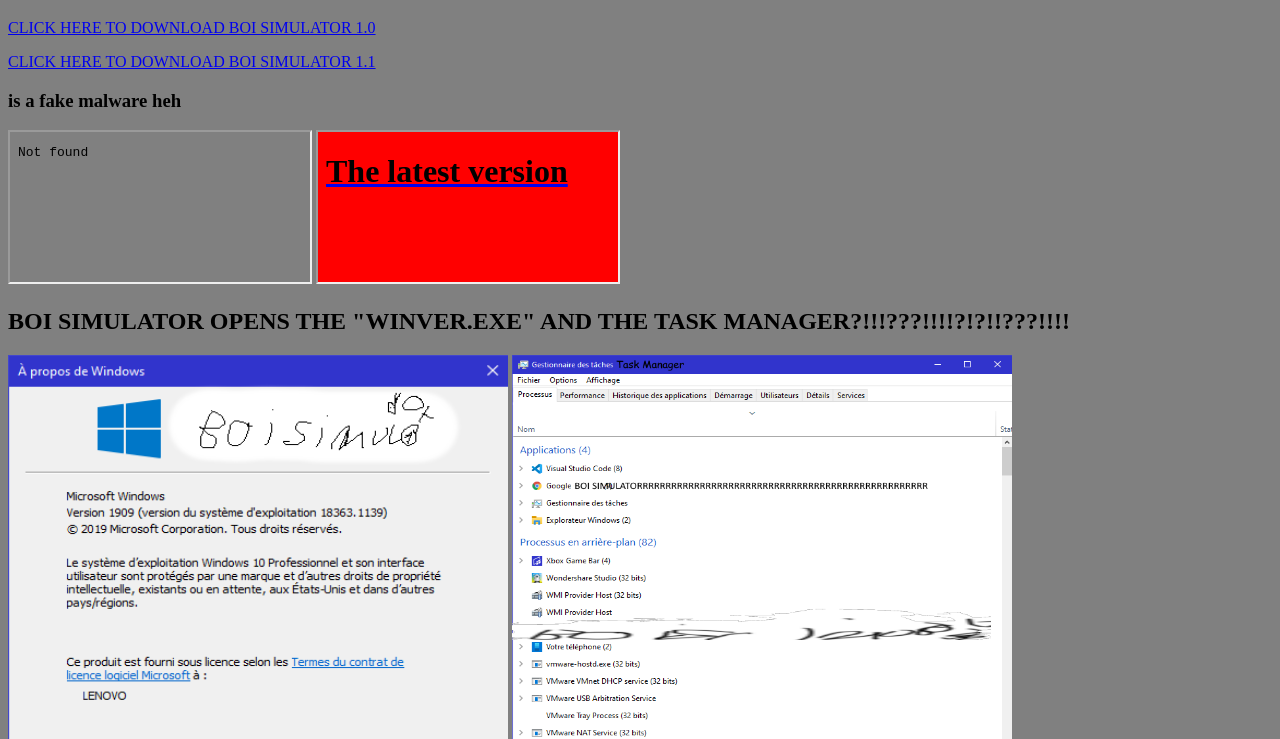
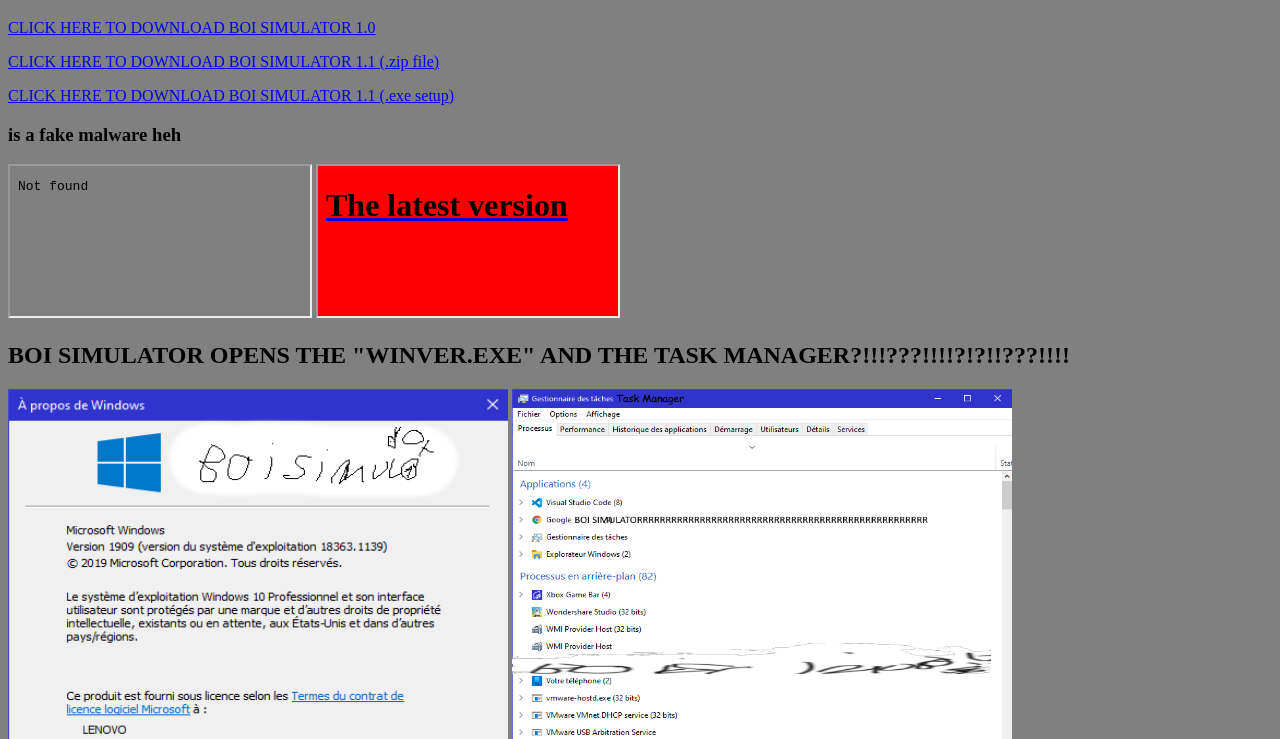
Before and after one commit to SsTed2000/boisimuboi.com, a plain HTML site: page index.html in a window 1280 px wide. Shown: the part 61-800 px from the top of the page. Drawn offline with Linux system fonts and the light colour scheme.

Commit message:
Add files via upload

```diff
--- a/index.html
+++ b/index.html
@@ -11,7 +11,8 @@
 
 <h1>Boi Simulator v1.0 !!!</h1>
     <a href = "BoiSimulator1.0.zip"><p>CLICK HERE TO DOWNLOAD BOI SIMULATOR 1.0</p></a>
-    <a href = "BoiSimulator1.1.zip"><p>CLICK HERE TO DOWNLOAD BOI SIMULATOR 1.1</p></a>
+    <a href = "BoiSimulator1.1.zip"><p>CLICK HERE TO DOWNLOAD BOI SIMULATOR 1.1 (.zip file)</p></a>
+    <a href = "BoiSimulator1.1_Setup.exe"><p>CLICK HERE TO DOWNLOAD BOI SIMULATOR 1.1 (.exe setup)</p></a>
     <h3>is a fake malware heh</h3>
     <iframe src="audio.mp3" allow="autoplay" style="display:active"></iframe>
     <iframe src="page2.html" allow="autoplay" style="display:active"></iframe>
```
Also changed, not shown: 1 other file.
